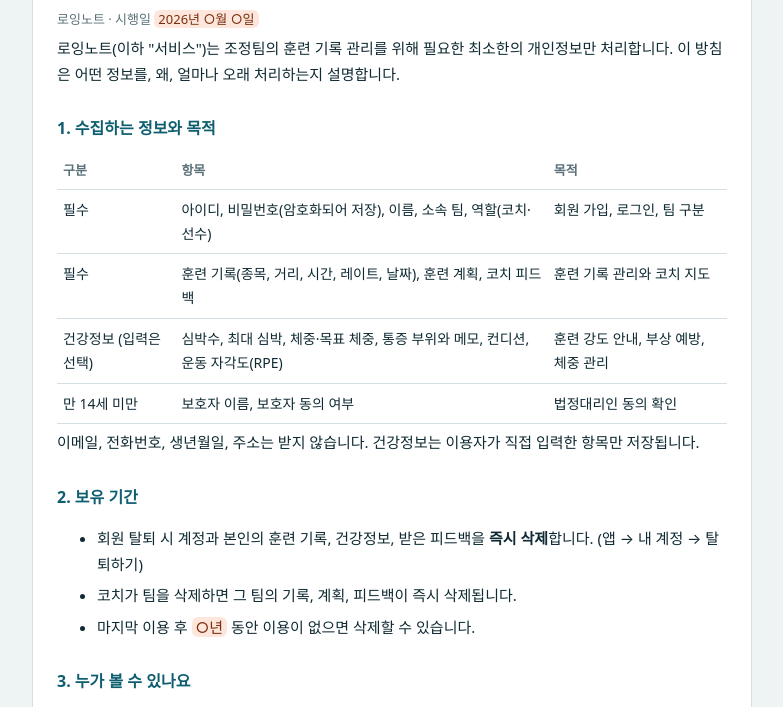
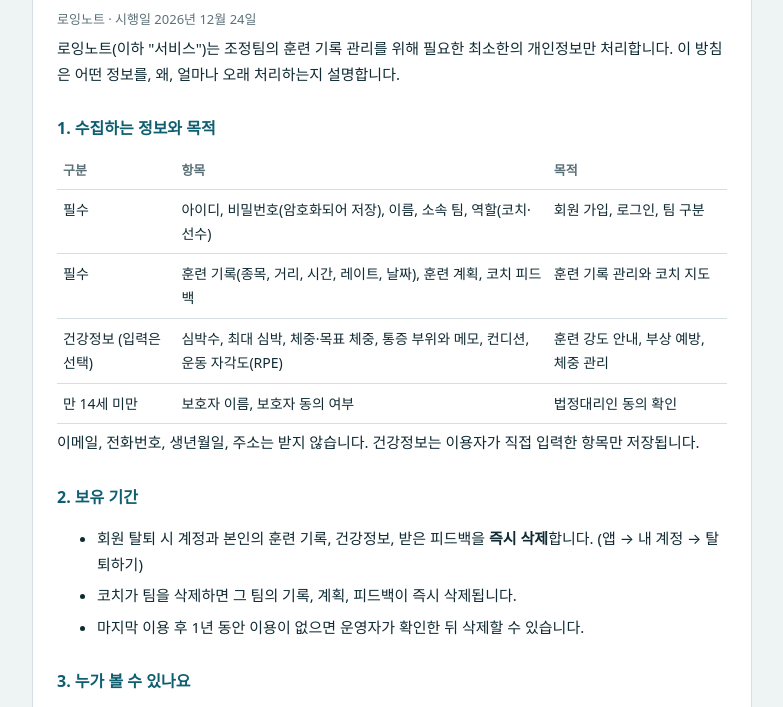
Before and after one commit to wookyukang/rowing-note, a plain HTML site: page privacy.html in a window 1280 px wide. Shown: the part 84-791 px from the top of the page, without its empty margins (248-1031 px from the left). Drawn offline with Linux system fonts and the light colour scheme.

Commit message:
개인정보 처리방침 빈칸 채우기 (시행일, 휴면 기간, 보호책임자)
Co-Authored-By: Claude Opus 5.5 <noreply@anthropic.com>
Claude-Session: https://claude.ai/code/session_0134WsbN3tsnZZEFrbsVHv8A

```diff
--- a/privacy.html
+++ b/privacy.html
@@ -28,7 +28,7 @@
 <body>
 <main>
   <h1>개인정보 처리방침</h1>
-  <p class="muted">로잉노트 · 시행일 <span class="todo">2026년 ○월 ○일</span></p>
+  <p class="muted">로잉노트 · 시행일 2026년 12월 24일</p>
 
   <p>로잉노트(이하 "서비스")는 조정팀의 훈련 기록 관리를 위해 필요한 최소한의 개인정보만 처리합니다. 이 방침은 어떤 정보를, 왜, 얼마나 오래 처리하는지 설명합니다.</p>
 
@@ -46,7 +46,7 @@
   <ul>
     <li>회원 탈퇴 시 계정과 본인의 훈련 기록, 건강정보, 받은 피드백을 <b>즉시 삭제</b>합니다. (앱 → 내 계정 → 탈퇴하기)</li>
     <li>코치가 팀을 삭제하면 그 팀의 기록, 계획, 피드백이 즉시 삭제됩니다.</li>
-    <li>마지막 이용 후 <span class="todo">○년</span> 동안 이용이 없으면 삭제할 수 있습니다.</li>
+    <li>마지막 이용 후 1년 동안 이용이 없으면 운영자가 확인한 뒤 삭제할 수 있습니다.</li>
   </ul>
 
   <h2>3. 누가 볼 수 있나요</h2>
@@ -88,7 +88,7 @@
   </ul>
 
   <h2>9. 개인정보 보호책임자</h2>
-  <p>이름: <span class="todo">○○○</span><br>연락처: <span class="todo">이메일 또는 연락처</span></p>
+  <p>이름: 강우규<br>이메일: wookyu3@gmail.com</p>
   <p class="muted">개인정보 침해 신고: 개인정보침해신고센터 (privacy.kisa.or.kr, 국번 없이 118)</p>
 
   <h2>10. 방침 변경</h2>
```
Also changed, not shown: 1 other file.
